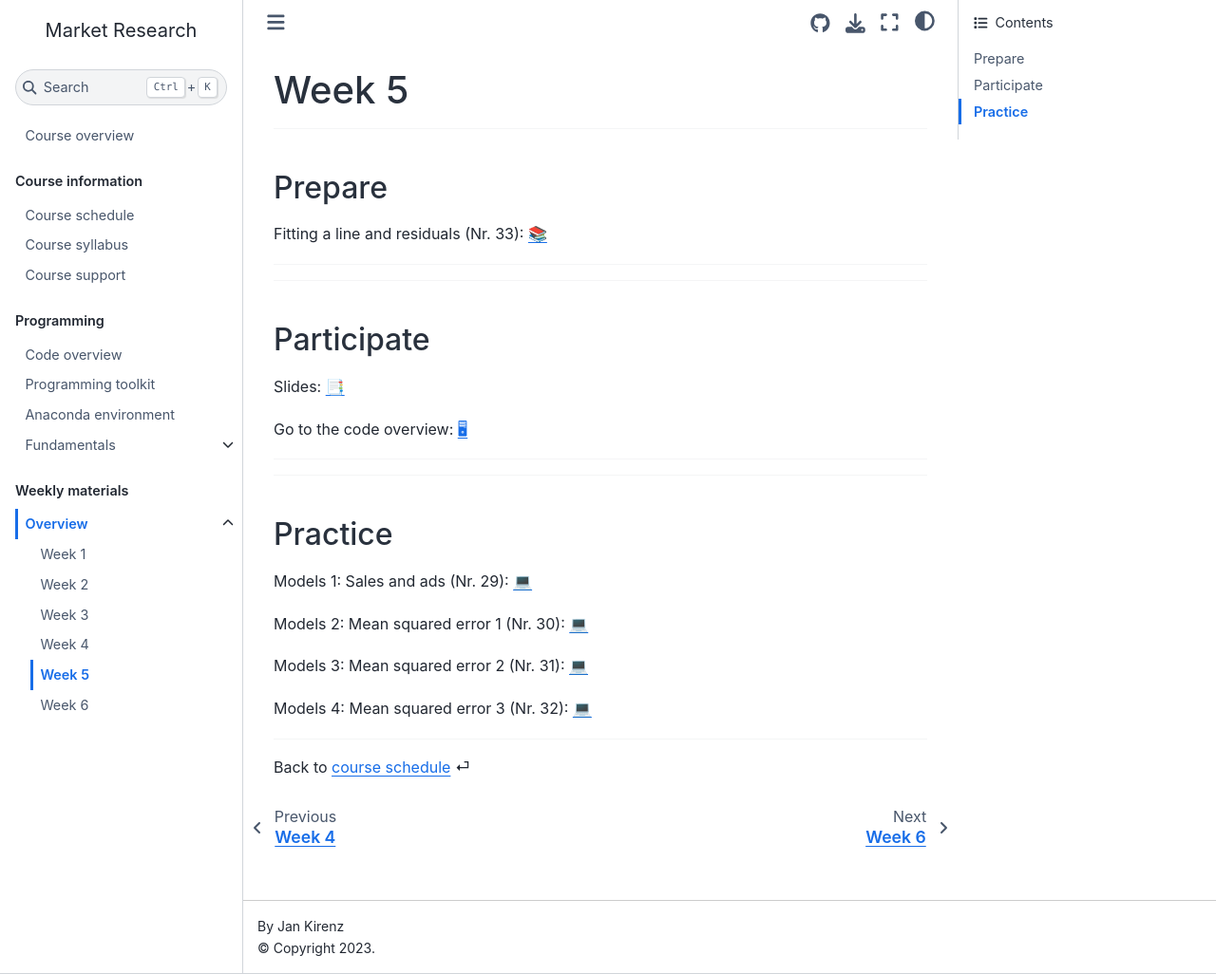
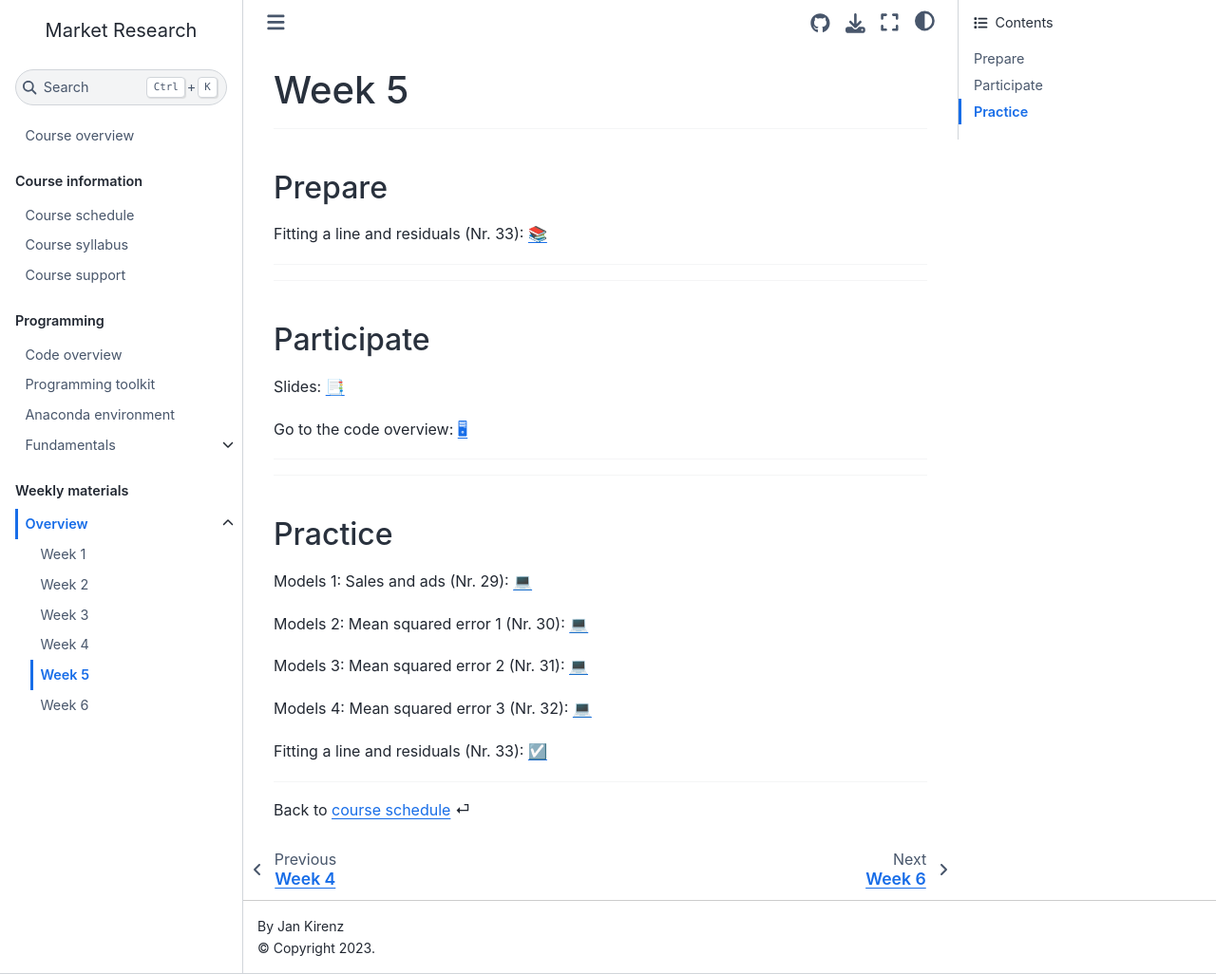
Before and after one commit to mr-ws22/website, a Jupyter Book: the page built from weeks/week5.md, in a window 1280 px wide and 1026 px high. Shown: the whole window at 95% size. Built offline with Jupyter Book 1.0.4 settings and Sphinx 7.4.7 and the Sphinx Book theme 1.1.4, drawn with Linux system fonts in a browser that asks for light colours; comment, search, counter and statistics services are not loaded.

Commit message:
Update week5.md

```diff
--- a/weeks/week5.md
+++ b/weeks/week5.md
@@ -46,6 +46,8 @@ Models 3: Mean squared error 2 (Nr. 31): [💻](../ae/models_3/07b-2-mse-g.ipynb
 
 Models 4: Mean squared error 3 (Nr. 32): [💻](../ae/models_4/07b-3-mse-g.ipynb)
 
+Fitting a line and residuals (Nr. 33): [☑️](https://forms.gle/JFMXzjByDRGZtbDx8)
+
 
 ---
 
```
